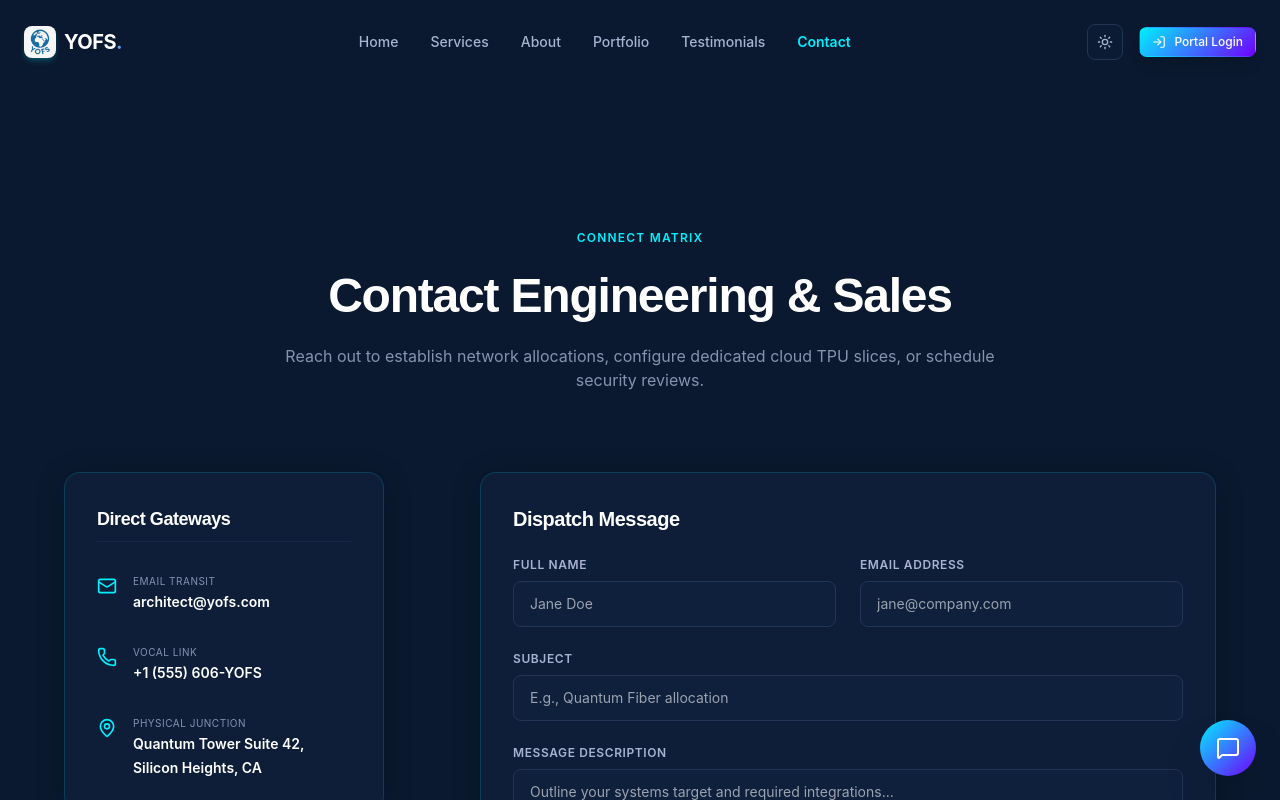
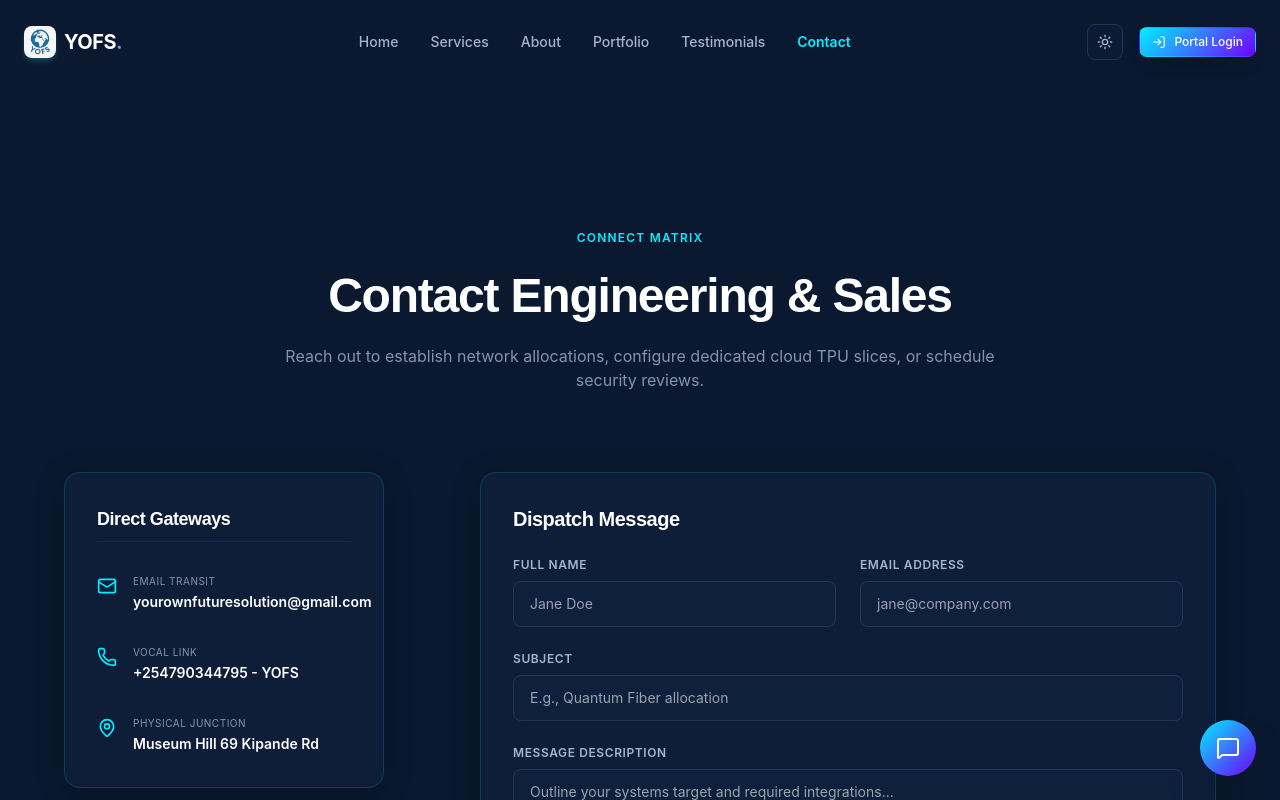
Before and after one commit to E-Macharia/Enhanced-yofs-enterprise-platform, a React (Vite) app: page /contact in a window 1280 px wide. Shown: the top 800 px of the page. Built offline with nearby package versions, Linux system fonts and the light colour scheme.

Commit message:
chore: update company contact details on contact page

```diff
--- a/src/pages/website/Contact.jsx
+++ b/src/pages/website/Contact.jsx
@@ -70,7 +70,11 @@ export function Contact() {
                 <Mail className="w-5 h-5 text-yofs-cyan shrink-0 mt-0.5" />
                 <div>
                   <span className="block text-[10px] text-slate-500 dark:text-yofs-slate uppercase tracking-wider">Email Transit</span>
-                  <span className="text-sm font-semibold text-slate-800 dark:text-white">architect@yofs.com</span>
+                  <span className="text-sm font-semibold text-slate-800 dark:text-white">
+                    <a href="mailto:yourownfuturesolution@gmail.com" className="hover:text-yofs-cyan transition-colors">
+                      yourownfuturesolution@gmail.com
+                    </a>
+                  </span>
                 </div>
               </div>
 
@@ -78,7 +82,12 @@ export function Contact() {
                 <Phone className="w-5 h-5 text-yofs-cyan shrink-0 mt-0.5" />
                 <div>
                   <span className="block text-[10px] text-slate-500 dark:text-yofs-slate uppercase tracking-wider">Vocal Link</span>
-                  <span className="text-sm font-semibold text-slate-800 dark:text-white">+1 (555) 606-YOFS</span>
+                  <span className="text-sm font-semibold text-slate-800 dark:text-white">
+                    <a href="tel:+254790344795" className="hover:text-yofs-cyan transition-colors">
+                      +254790344795
+                    </a>
+                    {" - YOFS"}
+                  </span>
                 </div>
               </div>
 
@@ -86,7 +95,9 @@ export function Contact() {
                 <MapPin className="w-5 h-5 text-yofs-cyan shrink-0 mt-0.5" />
                 <div>
                   <span className="block text-[10px] text-slate-500 dark:text-yofs-slate uppercase tracking-wider">Physical Junction</span>
-                  <span className="text-sm font-semibold text-slate-800 dark:text-white">Quantum Tower Suite 42,<br />Silicon Heights, CA</span>
+                  <span className="text-sm font-semibold text-slate-800 dark:text-white">
+                    Museum Hill 69 Kipande Rd
+                  </span>
                 </div>
               </div>
             </div>
```
